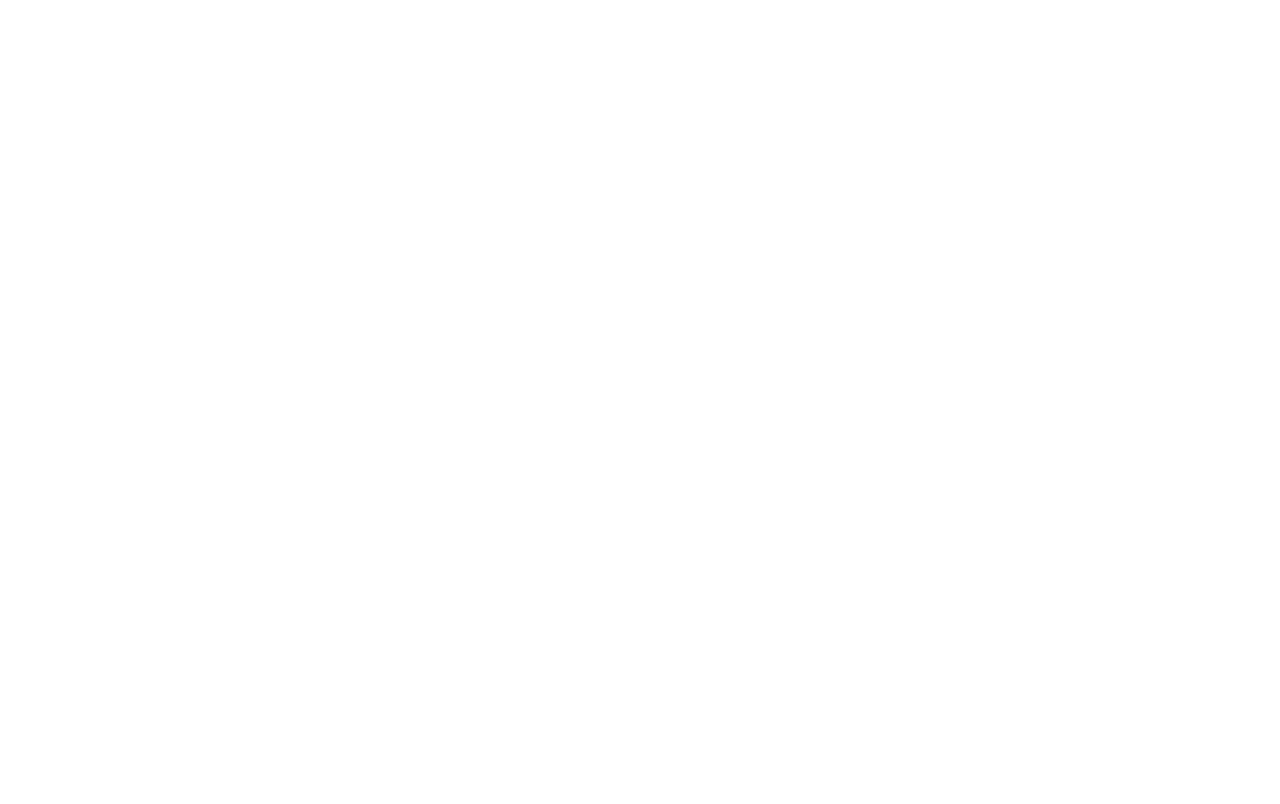
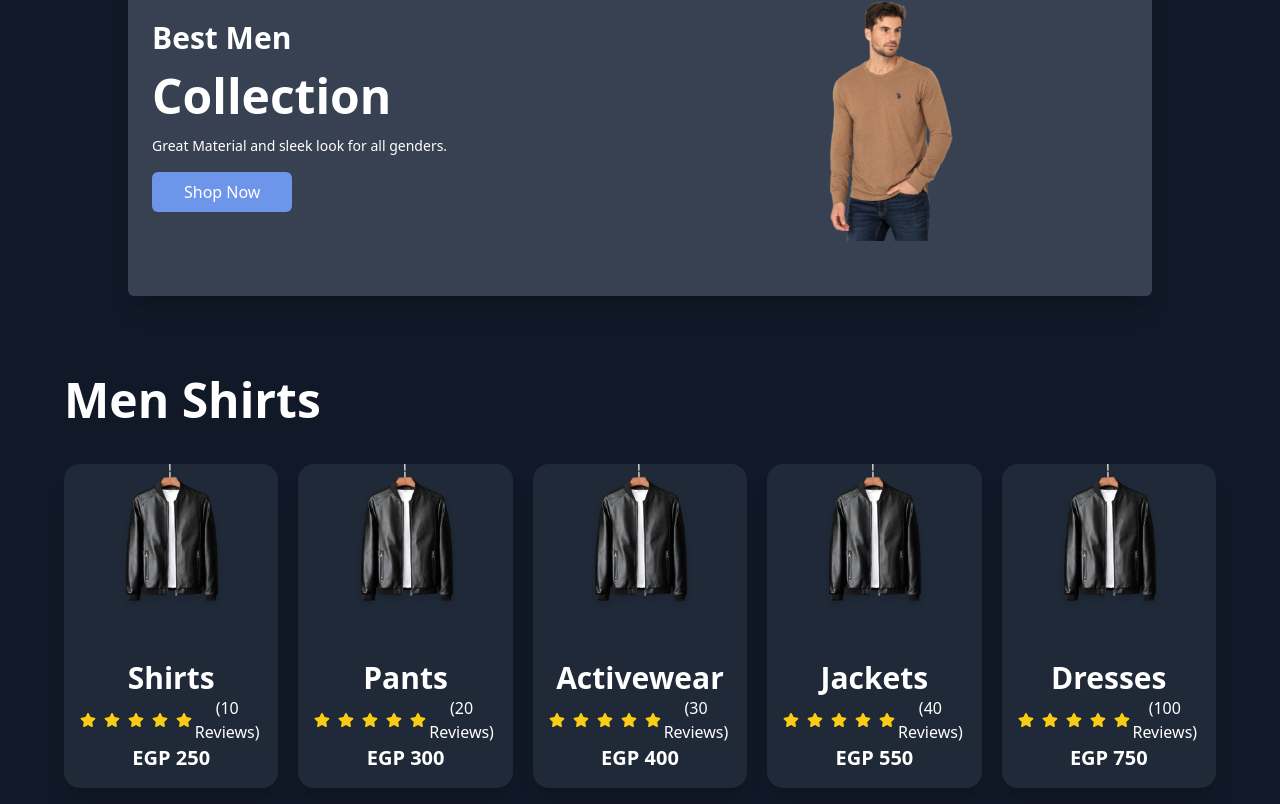
Before and after one commit to moh18khaled/PriceChase, a React (Vite) app: page /categories in a window 1280 px wide. Before the commit this address had no page. Shown: the part 276-1080 px from the top of the page. Before the commit the page ends 800 px from the top, so only its background shows below. Built offline with nearby package versions, Linux system fonts and the light colour scheme.

Commit message:
Category Page is added

```diff
--- a/src/App.tsx
+++ b/src/App.tsx
@@ -2,6 +2,7 @@
 import Login from "./Pages/Login";
 import Register from "./Pages/Register";
 import HomePage from "./Pages/HomePage";
+import CategoryPage from "./Pages/CategoryPage/CategoryPage";
 
 const App = ()=>{
   return (
@@ -10,6 +11,7 @@
       <Route path="" element = {<HomePage />} />
       <Route path="register" element = {<Register />} />
       <Route path="login" element = {<Login />} />
+      <Route path="categories" element = { <CategoryPage />} />
     </Routes>
     </>
   )
--- /dev/null
+++ b/src/Pages/CategoryPage/CategoryPage.tsx
@@ -0,0 +1,19 @@
+import Footer from "../HomePage/Footer/Footer"
+import Navbar from "../HomePage/Navbar/Navbar"
+import MainSection from "./MainSection"
+import MenShirts from "./MenShirts"
+
+const CategoryPage = () => {
+  return (
+
+      <div className="dark:bg-gray-900 dark:text-white">
+      <Navbar />
+      <MainSection />
+      <MenShirts />
+      <Footer />
+      </div>
+
+  )
+}
+
+export default CategoryPage
--- /dev/null
+++ b/src/Pages/CategoryPage/MainSection.tsx
@@ -0,0 +1,29 @@
+import image from "../../assets/images/image 12.png"
+const MainSection = () => {
+  return (
+    <div className="w-4/5 mx-auto">
+        <h1 className="text-3xl sm:text-5xl font-bold mt-16">Men</h1>
+       <div className=' bg-[#EAEAEA] shadow-xl  dark:bg-gray-700 dark:text-white px-6 rounded-md mt-10 grid grid-cols-1 sm:grid-cols-2 py-20'>
+            {/* Text content section */}
+            <div className='flex flex-col justify-center gap-4 pt-12 sm:pt-0 text-center sm:text-left order-2 sm:order-1 relative'>
+             <h1 className="text-xl sm:text-3xl font-bold">Best Men</h1>
+            <h2 className='text-3xl sm:text-5xl font-bold '>Collection</h2>
+            <p className='text-sm'>Great Material and sleek look for all genders.</p>
+            <div>
+              <button className='bg-customBlue hover:scale-105 duration-200 text-white py-2 px-8 rounded-md'>Shop Now</button>
+            </div>
+            </div>
+            {/* image section */}
+            <div className='order-1 sm:order-2'>
+              <div className='relative'>
+                <img src={image} alt="" className='w-[100px] h-[100px] sm:w-[200px] sm:h-[200px]
+                sm:scale-125 object-contain mx-auto
+                '/>
+              </div>
+            </div>
+            </div>
+    </div>
+  )
+}
+
+export default MainSection
--- /dev/null
+++ b/src/Pages/CategoryPage/MenShirts.tsx
@@ -0,0 +1,47 @@
+import { FaStar } from "react-icons/fa"
+import { shirtsData } from "./data"
+
+const MenShirts = () => {
+  return (
+    <div className="w-[90%] mx-auto mt-20 mb-10">
+      <div>
+        <h1 className="text-3xl sm:text-5xl font-bold mb-10 text-center sm:text-left">Men Shirts</h1>
+        <div className="grid grid-cols-1 sm:grid-cols-2 md:grid-cols-3 lg:grid-cols-4 xl:grid-cols-5
+        gap-32 md:gap-5 place-items-center mx-auto
+        ">
+            {shirtsData.map(({id,image,title,price,reviewsNumber})=>(
+                <div key={id} className="rounded-2xl bg-[#D6D6D6] dark:bg-gray-800 hover:bg-black/80 dark:hover:bg-customBlue
+                hover:text-white relative shadow-xl duration group max-w-[300px] mb-6
+                ">
+                 {/* image section */}
+                 <div className="h-[180px]">
+                    <img src={image} alt="" className="max-w-[140px] block mx-auto transform
+                    group-hover:scale-105 duration-300 drop-shadow-md" />
+                 </div>
+                    {/* details section */}
+                    <div className="p-4 text-center">
+                        <h1 className="text-3xl font-bold">{title}</h1>
+                        {/* stars rating */}
+                        <div className="sm:flex items-center">
+                        <div className="flex items-center gap-2 justify-center">
+                        <FaStar className="text-yellow-400"/>
+                        <FaStar className="text-yellow-400"/>
+                        <FaStar className="text-yellow-400"/>
+                        <FaStar className="text-yellow-400"/>
+                        <FaStar className="text-yellow-400"/>
+                        </div>
+                        <p>({reviewsNumber} Reviews)</p>
+                        </div>
+                        <p className="text-xl font-bold">EGP {price}</p>
+                    </div>
+                </div>
+            ))}
+        </div>
+      </div>
+
+
+    </div>
+  )
+}
+
+export default MenShirts
--- /dev/null
+++ b/src/Pages/CategoryPage/data.ts
@@ -0,0 +1,115 @@
+import image1 from "../../assets/images/image 6.png"
+interface IProps {
+    id : number,
+    image : string,
+    title : string,
+    price : number,
+    reviewsNumber : number,
+}
+export const shirtsData : IProps[] = [
+    {
+        id : 1,
+        image : image1,
+        title : "Shirts",
+        price :  250,
+        reviewsNumber : 10
+    },
+    {
+        id : 2,
+        image : image1,
+        title : "Pants",
+        price :  300,
+        reviewsNumber : 20
+    },
+    {
+        id : 3,
+        image : image1,
+        title : "Activewear",
+        price :  400,
+        reviewsNumber : 30
+    },
+    {
+        id : 4,
+        image : image1,
+        title : "Jackets",
+        price :  550,
+        reviewsNumber : 40
+    },
+    {
+        id : 5,
+        image : image1,
+        title : "Dresses",
+        price :  750,
+        reviewsNumber : 100
+    },
+    {
+        id : 6,
+        image : image1,
+        title : "Shirts",
+        price :  250,
+        reviewsNumber : 50
+    },
+    {
+        id : 7,
+        image : image1,
+        title : "Shirts",
+        price :  250,
+        reviewsNumber : 70
+    },
+    {
+        id : 8,
+        image : image1,
+        title : "Shirts",
+        price :  250,
+        reviewsNumber : 80
+    },
+    {
+        id : 9,
+        image : image1,
+        title : "Shirts",
+        price :  250,
+        reviewsNumber : 1000
+    },
+    {
+        id : 10,
+        image : image1,
+        title : "Shirts",
+        price :  250,
+        reviewsNumber : 8
+    },
+    {
+        id : 11,
+        image : image1,
+        title : "Shirts",
+        price :  250,
+        reviewsNumber : 8
+    },
+    {
+        id : 12,
+        image : image1,
+        title : "Shirts",
+        price :  250,
+        reviewsNumber : 8
+    },
+    {
+        id : 13,
+        image : image1,
+        title : "Shirts",
+        price :  250,
+        reviewsNumber : 8
+    },
+    {
+        id : 14,
+        image : image1,
+        title : "Shirts",
+        price :  250,
+        reviewsNumber : 8
+    },
+    {
+        id : 15,
+        image : image1,
+        title : "Shirts",
+        price :  250,
+        reviewsNumber : 8
+    },
+]
--- a/src/Pages/HomePage/Footer/data.ts
+++ b/src/Pages/HomePage/Footer/data.ts
@@ -6,7 +6,7 @@
 export const footerLinks : IProps[] = [
     {
         title : "Home",
-        link : "/#"
+        link : "/"
     },
     {
         title : "About",
@@ -25,7 +25,7 @@
 export const mainFooterLinks : IProps[] = [
     {
         title : "Categories",
-        link : "/#"
+        link : "/categories"
     },
     {
         title : "Popular Products",
--- a/src/Pages/HomePage/Hero/Hero.tsx
+++ b/src/Pages/HomePage/Hero/Hero.tsx
@@ -25,7 +25,7 @@
        {imageList.map(({id,title,image,description})=>(
         <div key={id} className='container pb-8 sm:pb-0'>
         <div>
-          <div className='w-4/5 mx-auto bg-[#D7E4FF] shadow-xl shadow-gray-400 dark:bg-gray-900/80 dark:text-white px-6 rounded-md mt-60 grid grid-cols-1 sm:grid-cols-2'>
+          <div className='w-4/5 mx-auto bg-[#D7E4FF] shadow-xl  dark:bg-gray-700 dark:text-white px-6 rounded-md mt-60 grid grid-cols-1 sm:grid-cols-2'>
             {/* Text content section */}
             <div className='flex flex-col justify-center gap-4 pt-12 sm:pt-0 text-center sm:text-left order-2 sm:order-1 relative'>
             <h1 className='text-5xl sm:text-6xl lg:text-7xl font-bold'>{title}</h1>
--- a/src/Pages/HomePage/Navbar/Menu.ts
+++ b/src/Pages/HomePage/Navbar/Menu.ts
@@ -3,7 +3,7 @@
     {
         id:1,
         name : "Categories",
-        link : "/#",
+        link : "/categories",
     },
     {
         id:2,
@@ -17,28 +17,6 @@
     },
 ]
 
-export const downMenu : IDownMenu[] = [
-    {
-        id : 1,
-        name : "Men",
-        link :"/#",
-    },
-    {
-        id : 2,
-        name : "Women",
-        link :"/#",
-    },
-    {
-        id : 3,
-        name : "Boy",
-        link :"/#",
-    },
-    {
-        id : 4,
-        name : "Girl",
-        link :"/#",
-    }
-]
 
 export const dropDownLinksMen : IDropDownLinks[] = [
     {
--- a/src/Pages/HomePage/Navbar/Navbar.tsx
+++ b/src/Pages/HomePage/Navbar/Navbar.tsx
@@ -4,7 +4,6 @@
 import { HiMenu, HiX } from "react-icons/hi";
 import {  upMenu } from './Menu';
 
-import DownNavbar from './DownNavbar';
 const Navbar = () => {
   const [isLoggedIn, setIsLoggedIn] = useState(true);
   const [menuOpen, setMenuOpen] = useState(false);
@@ -19,7 +18,7 @@
         <div className='w-4/5 mx-auto flex items-center justify-between'>
           {/* Logo */}
           <div>
-            <Link to='' className='font-bold text-2xl sm:text-3xl'>Price<span className='text-customBlue'>Chase</span></Link>
+            <Link to='/' className='font-bold text-2xl sm:text-3xl'>Price<span className='text-customBlue'>Chase</span></Link>
           </div>
 
           {/* Desktop Navigation Links */}
@@ -28,7 +27,7 @@
               {
                 upMenu.map(({link,name},idx)=>(
                   <li key={idx}>
-                    <a className='hover:duration-200 hover:text-customBlue hover:underline' href={link}>{name}</a>
+                    <Link className='hover:duration-200 hover:text-customBlue hover:underline' to={link}>{name}</Link>
                   </li>
                 ))
               }
@@ -102,7 +101,7 @@
           </div>
         </div>
       )}
-      <DownNavbar />
+
     </div>
   );
 };
--- a/src/Pages/HomePage/index.tsx
+++ b/src/Pages/HomePage/index.tsx
@@ -3,11 +3,13 @@
 import DicountSection from "./DiscountSection/DicountSection"
 import PopularProducts from "./PopularProducts/PopularProducts"
 import Footer from "./Footer/Footer"
+import DownNavbar from "./Navbar/DownNavbar"
 
 const HomePage = () => {
   return (
-    <div className="dark:bg-gray-900 text-white">
+    <div className="dark:bg-gray-900 dark:text-white">
       <Navbar/>
+      <DownNavbar />
       <Hero />
       <PopularProducts />
       <DicountSection />
```
Also changed, not shown: src/Pages/HomePage/Footer/Footer.tsx (+4 -3 lines), src/assets/images/image 12.png (added).
